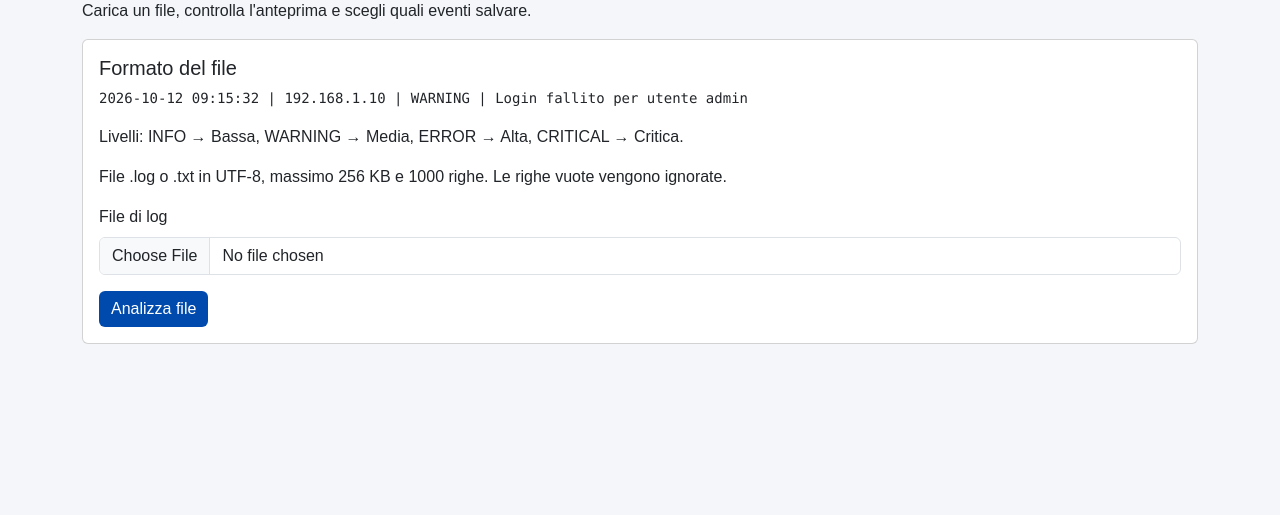
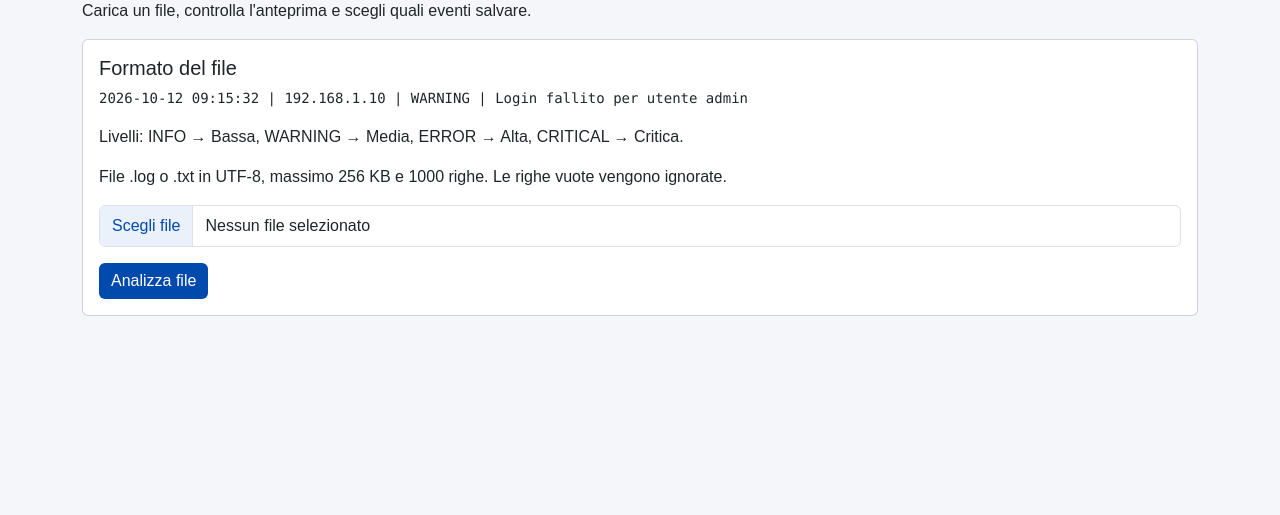
Before and after one commit to MarcoFilannino2004/CS-Monitor, a Flask app: page /eventi/importa in a window 1280 px wide. Shown: the part 176-691 px from the top of the page. Run offline with Flask 3, Linux system fonts and the light colour scheme.

Commit message:
Aggiunto messaggio di successo inserimento di un evento esistemata parte front-end della sezione di import dei log

```diff
--- a/app.py
+++ b/app.py
@@ -1,4 +1,4 @@
-from flask import Flask, render_template, abort, request, redirect, url_for, send_file
+from flask import Flask, render_template, abort, request, redirect, url_for, send_file, flash
 from database.eventi_repository import visualizzaEventi, cercaEvento, inserisciEvento,modificaEvento, eliminaEvento, statisticheEventi
 from models.evento_sicurezza import EventoSicurezza
 from database.categorie_repository import visualizzaCategorie
@@ -120,6 +120,7 @@ def nuovoEvento():
 
             evento = EventoSicurezza(None, id_categoria, indirizzo_ip, descrizione, gravita)
             inserisciEvento(evento)
+            flash("Evento aggiunto correttamente.", "success")
 
             return redirect(url_for("dashboard"))
 
--- a/static/css/stile.css
+++ b/static/css/stile.css
@@ -133,6 +133,47 @@ thead th {
     }
 }
 
+/* SELETTORE FILE IN ITALIANO */
+.selettore-file {
+    position: relative;
+    display: flex;
+    align-items: center;
+    overflow: hidden;
+    border: 1px solid #dee2e6;
+    border-radius: 6px;
+    background-color: #fff;
+}
+
+.selettore-file:focus-within {
+    border-color: #004aad;
+    box-shadow: 0 0 0 3px rgba(0, 74, 173, 0.2);
+}
+
+.selettore-file-input {
+    position: absolute;
+    inset: 0;
+    width: 100%;
+    height: 100%;
+    opacity: 0;
+    cursor: pointer;
+}
+
+.selettore-file-pulsante {
+    flex-shrink: 0;
+    padding: 8px 12px;
+    border-right: 1px solid #dee2e6;
+    background-color: #eaf1fb;
+    color: #004aad;
+}
+
+.selettore-file-nome {
+    min-width: 0;
+    padding: 8px 12px;
+    overflow: hidden;
+    white-space: nowrap;
+    text-overflow: ellipsis;
+}
+
 /* PAGINA INFO E CONTATTI */
 
 .info-introduzione {
--- a/templates/eventi.html
+++ b/templates/eventi.html
@@ -14,6 +14,9 @@
     {% include 'navbar.html' %}
 
     <main class="container mt-5 flex-grow-1">
+        {% for messaggio in get_flashed_messages(category_filter=['success']) %}
+            <div class="alert alert-success" role="status">{{ messaggio }}</div>
+        {% endfor %}
         <h2 class="mb-4">Statistiche eventi</h2>
         <section class="container my-3">
 
--- a/templates/importa_log.html
+++ b/templates/importa_log.html
@@ -22,8 +22,12 @@
             <p>Livelli: INFO → Bassa, WARNING → Media, ERROR → Alta, CRITICAL → Critica.</p>
             <p>File .log o .txt in UTF-8, massimo 256 KB e 1000 righe. Le righe vuote vengono ignorate.</p>
             <form method="POST" enctype="multipart/form-data" action="{{ url_for('importaLog') }}">
-                <label for="file_log" class="form-label">File di log</label>
-                <input class="form-control mb-3" type="file" id="file_log" name="file_log" accept=".log,.txt" required>
+
+                <div class="selettore-file mb-3">
+                    <input class="selettore-file-input" type="file" id="file_log" name="file_log" accept=".log,.txt" aria-label="Scegli file di log" aria-describedby="nome-file-log" required>
+                    <span class="selettore-file-pulsante" aria-hidden="true">Scegli file</span>
+                    <span class="selettore-file-nome" id="nome-file-log" aria-live="polite">Nessun file selezionato</span>
+                </div>
                 <button class="btn btn-applicaFiltri" type="submit">Analizza file</button>
             </form>
         </div></div>
@@ -67,6 +71,14 @@
     </main>
     {% include 'footer.html' %}
     <script>
+        const fileLog = document.getElementById('file_log');
+        const nomeFileLog = document.getElementById('nome-file-log');
+        fileLog.addEventListener('change', function () {
+            nomeFileLog.textContent = fileLog.files.length
+                ? fileLog.files[0].name
+                : 'Nessun file selezionato';
+        });
+
         document.querySelectorAll('.selezione-evento').forEach(function (checkbox) {
             checkbox.addEventListener('change', function () {
                 const categoria = checkbox.closest('tr').querySelector('select');
```
